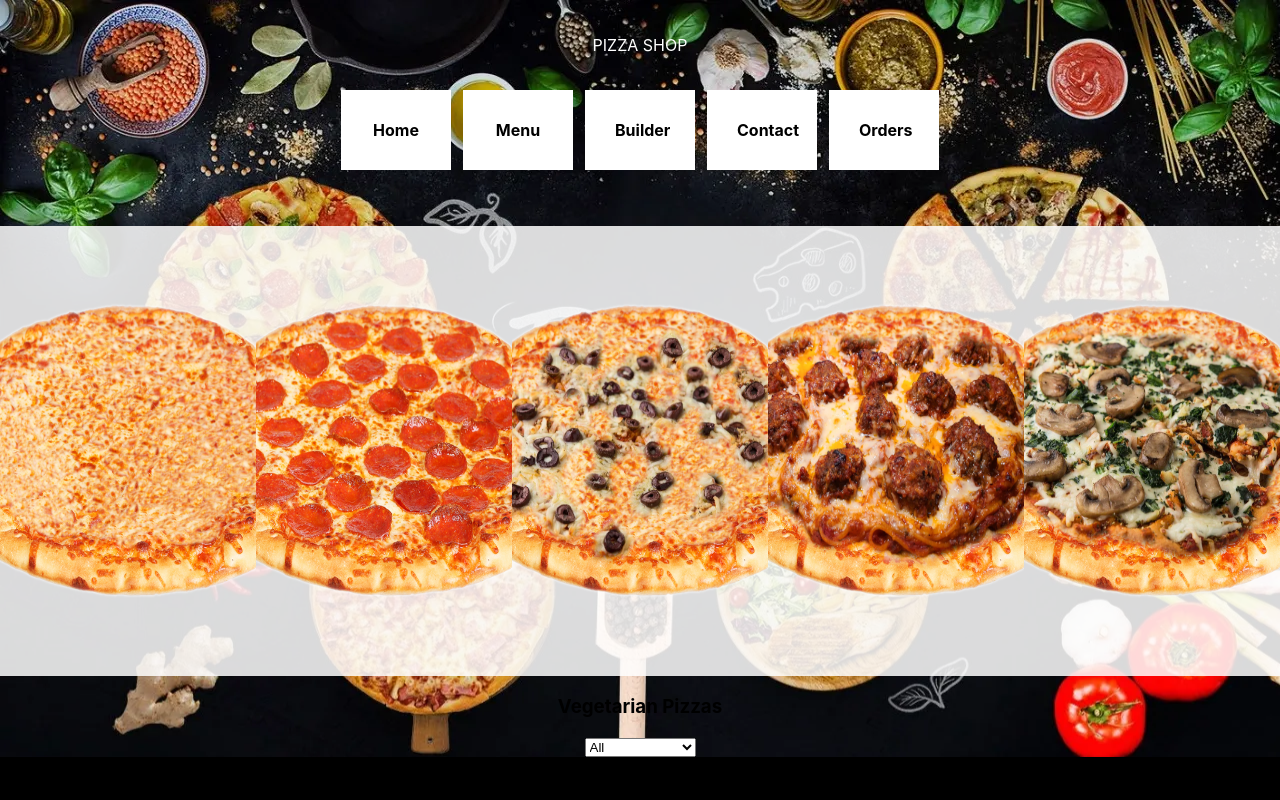
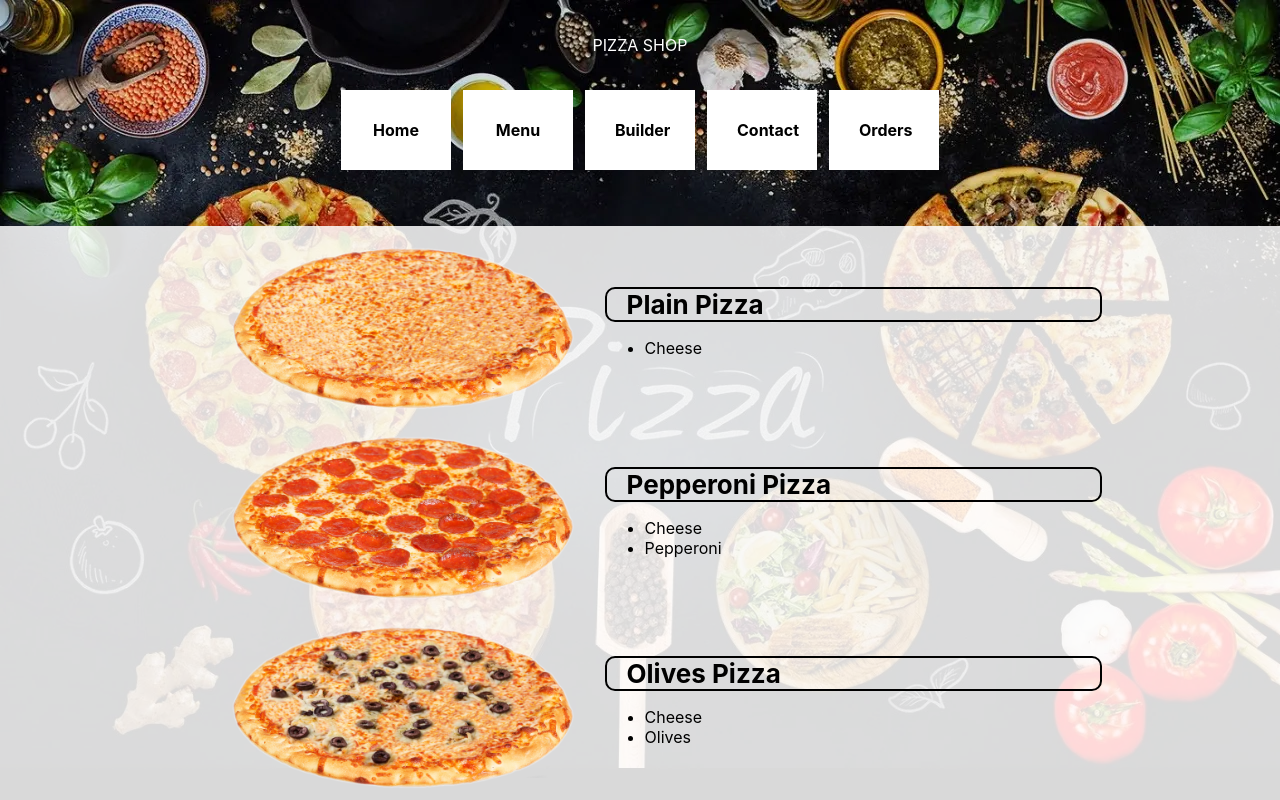
Before and after one commit to cch0088/pizzashop, a React (Create React App) app: page /menu in a window 1280 px wide. Shown: the top 800 px of the page. Built offline with nearby package versions, Linux system fonts and the light colour scheme; data requests are answered from the project's data file.

Commit message:
New menu working

```diff
--- a/src/App.css
+++ b/src/App.css
@@ -70,8 +70,51 @@ body {
   background-color: black;
 }
 
-.pizza-display {
-  width: 100%;
+.pizza-list {
+  width: 90%;
+}
+
+.pizza-menu-item {
+  display: flex;
+  flex-direction: row;
+  align-items: center;
+  justify-content: center;
+  margin: 20px;
+
+}
+
+.pizza-menu-image-container {
+  text-align: right;
+}
+
+.pizza-menu-image {
+  width: 70%;
+  cursor: pointer;
+}
+
+.pizza-menu-description {
+  width: 90%;
+  margin-left: 30px;
+}
+
+.pizza-menu-name {
+  border-color: black;
+  border-width: 2px;
+  border-style: solid;
+  border-radius: 10px;
+  width: 80%;
+
+  padding-left: 20px;
+  text-align: left;
+  font-weight: bold;
+  font-size: calc(10px + 2vmin);
+}
+
+.pizza-menu-topping-list {
+  text-align: left;
+  font-size: calc(8px + 1vmin);
+
+  width: 80%;
 }
 
 .content {
--- /dev/null
+++ b/src/components/PizzaList.js
@@ -0,0 +1,32 @@
+import React from "react";
+
+function PizzaList({toppings, image, type, setToppings, setType, setImage}) {
+
+    const handleClick = (e) => {
+        setToppings(toppings);
+        setType(type);
+        setImage(image);
+    }
+
+    return(
+        <div className="pizza-menu-item">
+            <div className="pizza-menu-image-container">
+                <img className="pizza-menu-image" src={image} alt={type} onClick={handleClick} />
+            </div>
+            <div className="pizza-menu-description">
+                <div className="pizza-menu-name">
+                    {type.charAt(0).toUpperCase() + type.slice(1)} Pizza
+                </div>
+                <div className="pizza-menu-topping-list">
+                    <ul>
+                        {toppings.map((topping) => {
+                            return <li>{topping.charAt(0).toUpperCase() + topping.slice(1)}</li>
+                        })}
+                    </ul>
+                </div>
+            </div>
+        </div>
+    )
+
+}
+export default PizzaList;
--- a/src/components/TopMenu.js
+++ b/src/components/TopMenu.js
@@ -1,15 +1,17 @@
 import React from "react";
-import Pizza from "./Pizza";
+import PizzaList from "./PizzaList";
 
 
 function TopMenu({pizzas}) {
     return(
         <div className="content">
-        {pizzas.map(pizza => {
-            return <Pizza
-            key={pizza.id}
-            {...pizza} />
-        })}
+            <div className="pizza-list">
+                {pizzas.map(pizza => {
+                    return <PizzaList
+                    key={pizza.id}
+                    {...pizza} />
+                })}
+            </div>
         </div>
     )
 }
```
